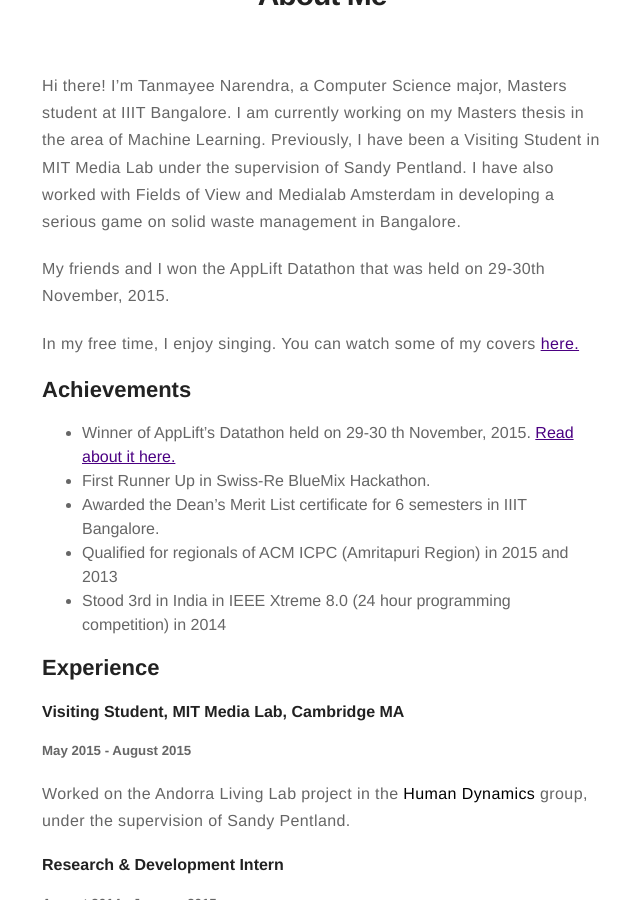
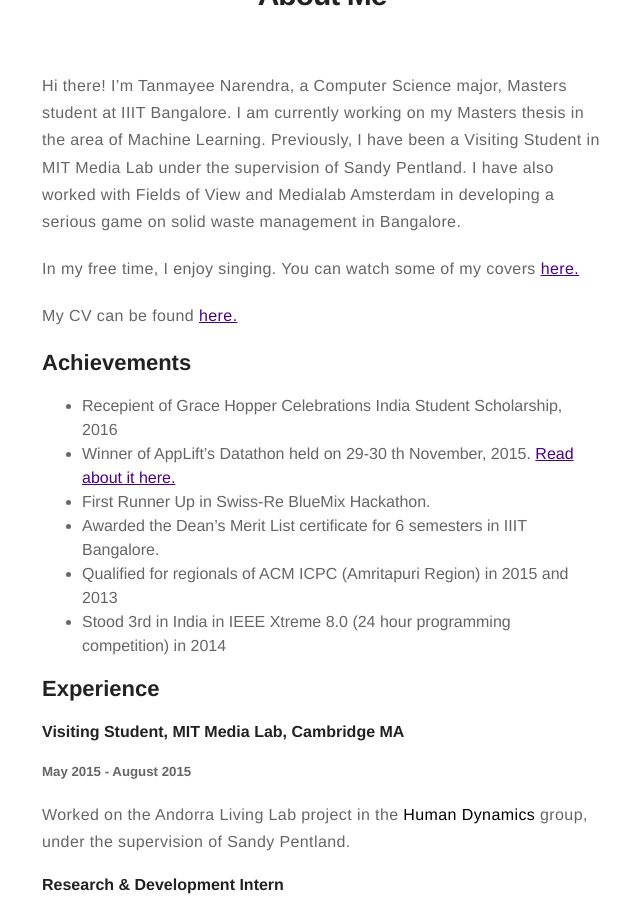
Before and after one commit to ntanmayee/ntanmayee.github.io, a Jekyll site: the page built from about.md, in a window 1280 px wide and 900 px high, scrolled down 447 px. Shown: the whole window, without its empty margins (318-958 px from the left). Built offline with Jekyll 4.4.1, drawn with Linux system fonts in a browser that asks for light colours; Markdown is read by kramdown in place of the engine named in the settings.

Commit message:
added cv in different folder

```diff
--- a/_config.yml
+++ b/_config.yml
@@ -15,7 +15,7 @@
 
 permalink: /:title/
 
-markdown: maruku
+markdown: kramdown
 highlighter: rouge
 
 # To enable google analytics, supply your token below
--- a/about.md
+++ b/about.md
@@ -7,11 +7,12 @@
 # About Me
 Hi there! I'm Tanmayee Narendra, a Computer Science major, Masters student at IIIT Bangalore. I am currently working on my Masters thesis in the area of Machine Learning. Previously, I have been a Visiting Student in MIT Media Lab under the supervision of Sandy Pentland. I have also worked with Fields of View and Medialab Amsterdam in developing a serious game on solid waste management in Bangalore.
 
-My friends and I won the AppLift Datathon that was held on 29-30th November, 2015.
-
 In my free time, I enjoy singing. You can watch some of my covers [here.](https://www.youtube.com/watch?v=A1n0NKEndfs&list=PLqcR77bpV0rQlXiWEpXeDXIgAzivEEm11)
 
+My CV can be found [here.](/docs/CV_Tanmayee Narendra_181116.pdf)
+
 ## Achievements
+* Recepient of Grace Hopper Celebrations India Student Scholarship, 2016
 * Winner of AppLift’s Datathon held on 29-30 th November, 2015. [Read about it here.](http://blog.venturesity.com/rise-rise-female-hacker)
 * First Runner Up in Swiss-Re BlueMix Hackathon.
 * Awarded the Dean’s Merit List certificate for 6 semesters in IIIT Bangalore.
```
Also changed, not shown: 4 other files.
